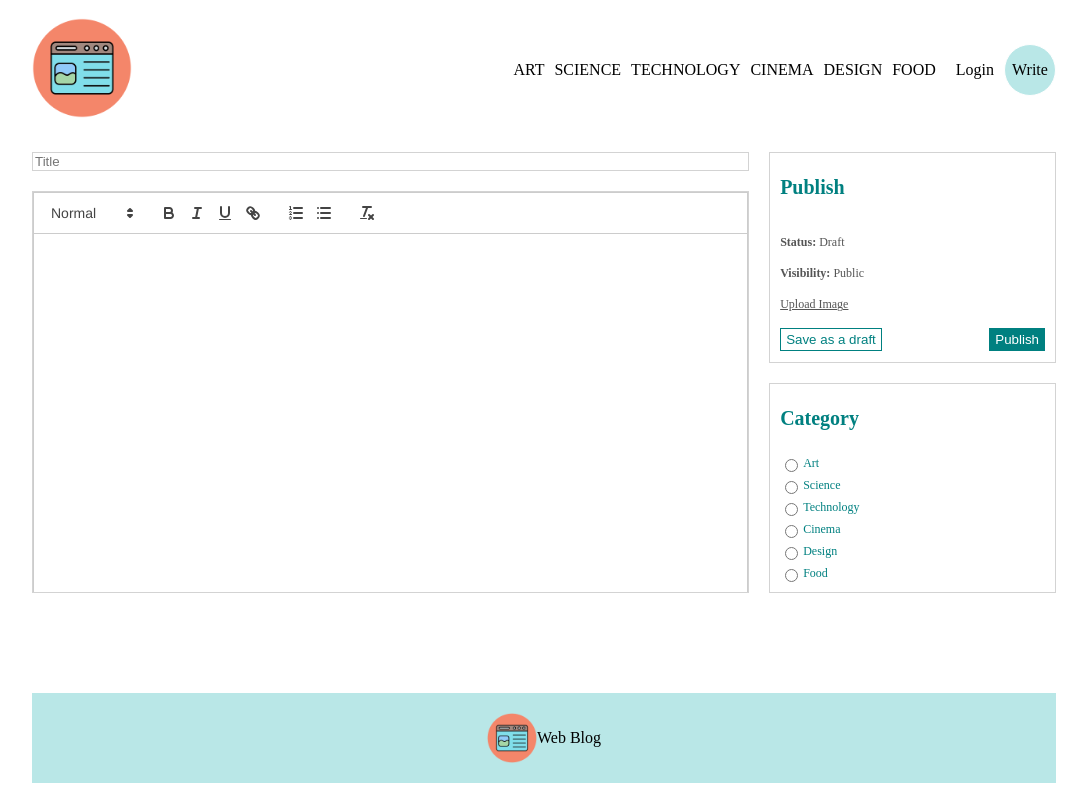
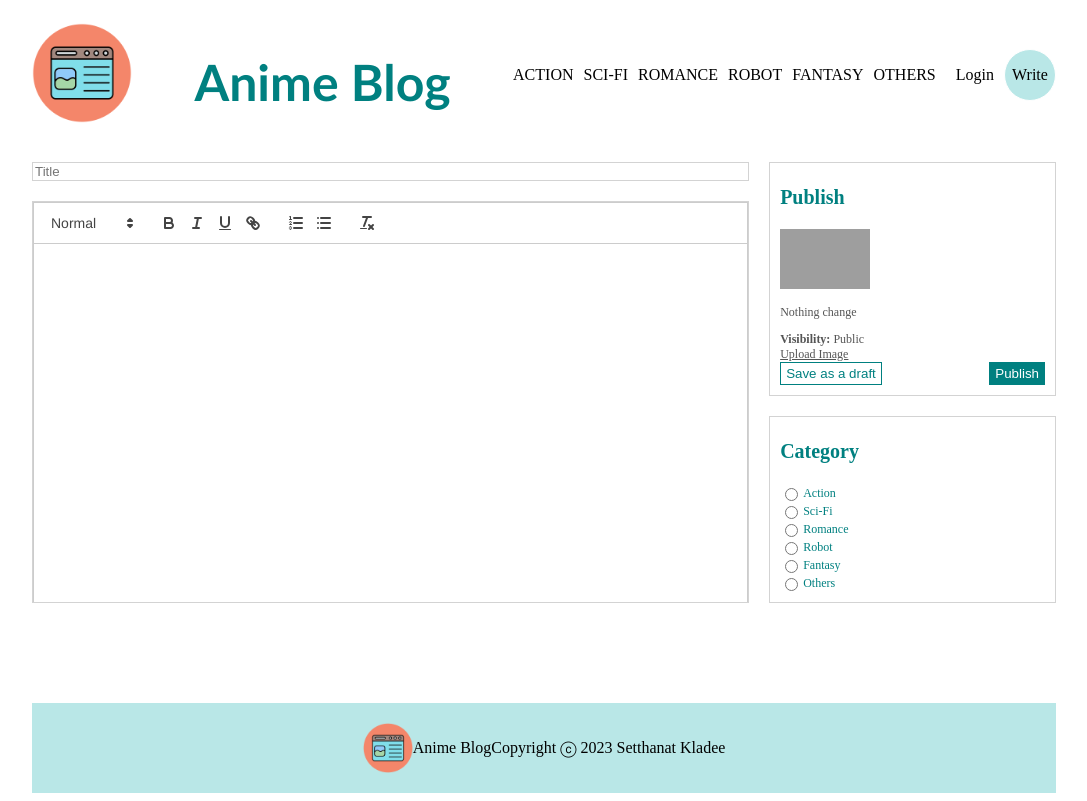
Before and after one commit to Ing140943/Blog_Client, a React (Create React App) app: page /write in a window 1280 px wide. Shown: the whole page, without its empty margins (96-1183 px from the left). Built offline with nearby package versions, Linux system fonts and the light colour scheme.

Commit message:
💄 Update User interface

```diff
--- a/src/components/Footer.jsx
+++ b/src/components/Footer.jsx
@@ -2,12 +2,16 @@ import React from 'react';
 import Logo from '../img/article.png'
 
 const Footer =  () => {
+    const currentYear = new Date().getFullYear();
     return (
         <footer>
             <img src={Logo} alt='logo-img' />
             <span>
-                Web Blog
+                Anime Blog
             </span>
+            <p>
+                Copyright ⓒ {currentYear} Setthanat Kladee
+            </p>
         </footer>
     )
 }
--- a/src/components/Menu.jsx
+++ b/src/components/Menu.jsx
@@ -1,4 +1,5 @@
 import React, {useState, useEffect } from "react";
+import { Link } from 'react-router-dom';
 
 import axios from "axios";
 
@@ -45,7 +46,7 @@ const Menu = ({cat}) => {
                 <div className="post" key={post.id}>
                     <img src={`../uploads/${post.img}`} alt="img"/>
                     <h2>{post.title}</h2>
-                    <button>Read More</button>
+                    <button><Link to={`/post/${post.id}`}>Read More</Link></button>
                 </div>
             ) )}
         </div>
--- a/src/components/Navbar.jsx
+++ b/src/components/Navbar.jsx
@@ -3,8 +3,10 @@ import { Link } from "react-router-dom";
 import Logo from "../img/article.png";
 import { AuthContext } from "../context/authContext";
 
+
 const Navbar = () => {
   const { currentUser, logout } = useContext(AuthContext);
+
   return (
     <div className="navbar">
       <div className="container">
@@ -13,28 +15,29 @@ const Navbar = () => {
             <img src={Logo} alt="log-img" />
           </Link>
         </div>
+        <h1 className="title">Anime Blog</h1>
         <div className="links">
-          <Link className="link" to="/?cat=art">
-            <h6>ART</h6>
+          <Link className="link" to="/?cat=action">
+            <h6>ACTION</h6>
           </Link>
-          <Link className="link" to="/?cat=science">
-            <h6>SCIENCE</h6>
+          <Link className="link" to="/?cat=sci-fi">
+            <h6>SCI-FI</h6>
           </Link>
-          <Link className="link" to="/?cat=technology">
-            <h6>TECHNOLOGY</h6>
+          <Link className="link" to="/?cat=romance">
+            <h6>ROMANCE</h6>
           </Link>
-          <Link className="link" to="/?cat=cinema">
-            <h6>CINEMA</h6>
+          <Link className="link" to="/?cat=robot">
+            <h6>ROBOT</h6>
           </Link>
-          <Link className="link" to="/?cat=design">
-            <h6>DESIGN</h6>
+          <Link className="link" to="/?cat=fantasy">
+            <h6>FANTASY</h6>
           </Link>
-          <Link className="link" to="/?cat=food">
-            <h6>FOOD</h6>
+          <Link className="link" to="/?cat=others">
+            <h6>OTHERS</h6>
           </Link>
           <span>{currentUser?.username}</span>
           {currentUser ? (
-            <span onClick={logout}>Logout</span>
+            <span onClick={logout}><Link to="/">Logout</Link></span>
           ) : (
             <Link className="link" to="/login">
               Login
--- a/src/pages/Single.jsx
+++ b/src/pages/Single.jsx
@@ -40,7 +40,7 @@ const Single = () => {
     }
   }
 
-  console.log(post);
+  //console.log(post);
 
   const getText = (html) =>{
     const doc = new DOMParser().parseFromString(html, "text/html")
--- a/src/pages/Write.jsx
+++ b/src/pages/Write.jsx
@@ -7,11 +7,16 @@ import moment from "moment";
 
 const Write = () => {
   const state = useLocation().state;
+  console.log("This is state");
+  console.log(state);
   const [value, setValue] = useState(state?.desc || "");
   const [title, setTitle] = useState(state?.title || "");
-  const [file, setFile] = useState(null);
+  const [file, setFile] = useState(state?.img || null);
   const [cat, setCat] = useState(state?.cat || "");
+  console.log("This is fucking file man");
+  console.log(file);
 
+  console.log("This is the image file call first time", file);
   const navigate = useNavigate();
 
   const upload = async () => {
@@ -19,7 +24,8 @@ const Write = () => {
       const formData = new FormData();
       formData.append("file", file);
       const res = await axios.post("/upload", formData);
-      // console.log(res.data);
+      console.log("This is res data", res.data);
+      setFile(res.data);
       return res.data;
     } catch (error) {
       console.log(error);
@@ -29,23 +35,23 @@ const Write = () => {
   const handleClick = async (e) => {
     e.preventDefault();
     const imgUrl = await upload();
-
+    // console.log("This is image URL",imgUrl);
     try {
       state
         ? await axios.put(`/posts/${state.id}`, {
             title,
             desc: value,
             cat,
-            img: file ? imgUrl : "",
+            img: imgUrl || file,
           })
         : await axios.post(`/posts/`, {
             title,
             desc: value,
             cat,
             img: file ? imgUrl : "",
-            date: moment(Date.now()).format("YYYY-MM-DD HH:mm:ss")
+            date: moment(Date.now()).format("YYYY-MM-DD HH:mm:ss"),
           });
-          navigate("/")
+      navigate("/");
     } catch (error) {
       console.log(error);
     }
@@ -71,9 +77,13 @@ const Write = () => {
       <div className="menu">
         <div className="item">
           <h1>Publish</h1>
-          <span>
-            <b>Status: </b> Draft
-          </span>
+          <div className="img">
+            <img
+              src={`http://localhost:3000/uploads/${file}`}
+              alt="click to upload the new image"
+            />
+          </div>
+          {file ? <p><b>Status:</b> ready to publish</p>:<p>Nothing change</p>}
           <span>
             <b>Visibility: </b> Public
           </span>
@@ -81,6 +91,8 @@ const Write = () => {
             style={{ display: "none" }}
             type="file"
             id="file"
+            value=""
+            required
             onChange={(e) => setFile(e.target.files[0])}
           />
           <label className="file" htmlFor="file">
@@ -96,68 +108,68 @@ const Write = () => {
           <div className="cat">
             <input
               type="radio"
-              checked={cat === "art"}
+              checked={cat === "action"}
               name="cat"
-              value="art"
-              id="art"
+              value="action"
+              id="action"
               onChange={(e) => setCat(e.target.value)}
             />
-            <label htmlFor="art">Art</label>
+            <label htmlFor="action">Action</label>
           </div>
           <div className="cat">
             <input
               type="radio"
-              checked={cat === "science"}
+              checked={cat === "sci-fi"}
               name="cat"
-              value="science"
-              id="science"
+              value="sci-fi"
+              id="sci-fi"
               onChange={(e) => setCat(e.target.value)}
             />
-            <label htmlFor="science">Science</label>
+            <label htmlFor="sci-fi">Sci-Fi</label>
           </div>
           <div className="cat">
             <input
               type="radio"
-              checked={cat === "technology"}
+              checked={cat === "romance"}
               name="cat"
-              value="technology"
-              id="technology"
+              value="romance"
+              id="romance"
               onChange={(e) => setCat(e.target.value)}
             />
-            <label htmlFor="technology">Technology</label>
+            <label htmlFor="romance">Romance</label>
           </div>
           <div className="cat">
             <input
               type="radio"
-              checked={cat === "cinema"}
+              checked={cat === "robot"}
               name="cat"
-              value="cinema"
-              id="cinema"
+              value="robot"
+              id="robot"
               onChange={(e) => setCat(e.target.value)}
             />
-            <label htmlFor="cinema">Cinema</label>
+            <label htmlFor="robot">Robot</label>
           </div>
           <div className="cat">
             <input
               type="radio"
-              checked={cat === "design"}
+              checked={cat === "fantasy"}
               name="cat"
-              value="design"
-              id="design"
+              value="fantasy"
+              id="fantasy"
               onChange={(e) => setCat(e.target.value)}
             />
-            <label htmlFor="design">Design</label>
+            <label htmlFor="fantasy">Fantasy</label>
           </div>
           <div className="cat">
             <input
               type="radio"
-              checked={cat === "food"}
+              checked={cat === "others"}
               name="cat"
-              value="food"
-              id="food"
+              value="others"
+              id="others"
               onChange={(e) => setCat(e.target.value)}
             />
-            <label htmlFor="food">Food</label>
+            <label htmlFor="others">Others</label>
           </div>
         </div>
       </div>
--- a/src/style.scss
+++ b/src/style.scss
@@ -69,6 +69,7 @@ $random-text: "Anime Blog";
         // NAVBAR
 
         .navbar {
+
             .container {
                 padding: 10px 0px;
                 display: flex;
@@ -82,6 +83,7 @@ $random-text: "Anime Blog";
                 }
                 .title{
                     font-size: 50px;
+                    font-family: 'Trebuchet MS', 'Lucida Sans Unicode', 'Lucida Grande', 'Lucida Sans', Arial, sans-serif;
                 }
                 .links{
                     display: flex;
@@ -118,9 +120,13 @@ $random-text: "Anime Blog";
 
                     .link{
                         &:hover {
+                            position: relative;
                             color: teal;
-                                background-color: white;
-                                border: teal;
+                            h6 {
+                                font-size: 20px;
+                            }
+                            font-size: 17px;
+                            font-style:oblique;
                         }
                     }
                 }
@@ -148,7 +154,7 @@ $random-text: "Anime Blog";
                 margin-top: 50px;
                 display: flex;
                 flex-direction: column;
-                gap: 150px;
+                gap: 100px;
 
                 .post {
                     display: flex;
@@ -162,6 +168,7 @@ $random-text: "Anime Blog";
                         flex: 2;
                         position: relative;
 
+
                         &::after {
                             content: "";
                             width: 100%;
@@ -171,6 +178,7 @@ $random-text: "Anime Blog";
                             top: 20px;
                             left: -20px;
                             z-index: -1;
+                            border-radius: 25px;
 
                         }
 
@@ -178,6 +186,7 @@ $random-text: "Anime Blog";
                             width: 100%;
                             height: 85%;
                             object-fit: cover;
+                            border-radius: 25px;
                         }
                     }
 
@@ -186,6 +195,9 @@ $random-text: "Anime Blog";
                         display: flex;
                         flex-direction: column;
                         justify-content: space-between;
+                        background-color: beige;
+                        padding: 25px;
+                        border-radius: 25px;
 
                         h1 {
                             font-size: 48px;
@@ -284,6 +296,7 @@ $random-text: "Anime Blog";
                 flex-direction: column;
                 gap: 25px;
 
+
                 h1 {
                     font-size: 20px;
                     color: #555;
@@ -299,6 +312,7 @@ $random-text: "Anime Blog";
                     width: 100%;
                     height: 200px;
                     object-fit: cover;
+                    border-radius: 25px;
                 }
 
                 h2 {
```
Also changed, not shown: src/pages/Home.jsx (+5 -2 lines).
